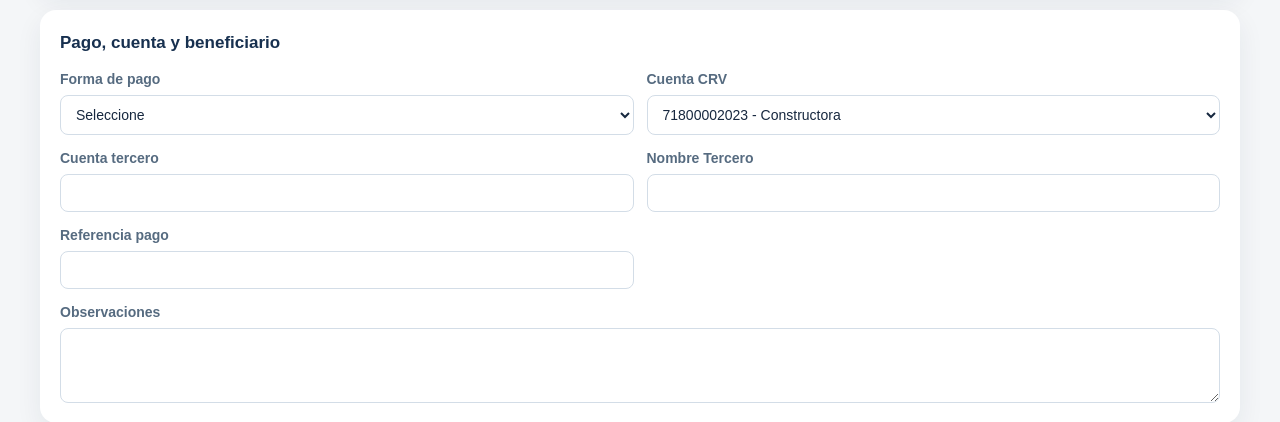
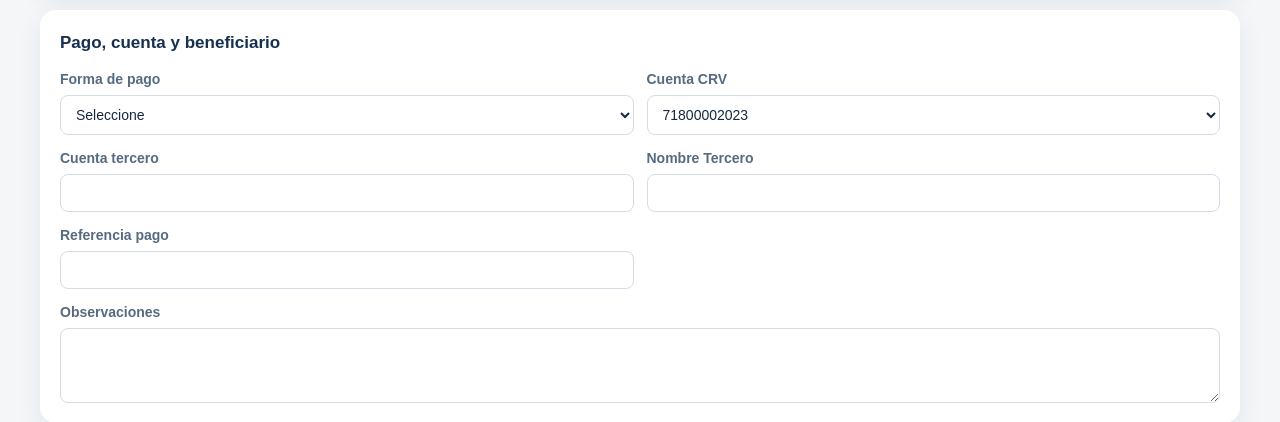
Before and after one commit to comprasconstructoracrv-afk/contabilidad, a Flask app: template app/templates/contabilidad/crv_nuevo_movimiento.html in a window 1280 px wide. Shown: the part 2071-2493 px from the top of the page. Run offline with Flask 3, Linux system fonts and the light colour scheme; the template is opened without the code that fills it, so the values that code supplies are empty.

Commit message:
fix: Select en cuenta de constructora

```diff
--- a/app/templates/contabilidad/crv_nuevo_movimiento.html
+++ b/app/templates/contabilidad/crv_nuevo_movimiento.html
@@ -621,11 +621,11 @@
                                     </select></div>
                                 <div class="field"><label>Cuenta CRV</label><select name="cuenta" id="cuenta" required>
                                         <option value="71800002023" {% if not movimiento or movimiento.cuenta == '71800002023' %}selected{% endif %}>
-                                            71800002023 - Constructora
+                                            71800002023
                                         </option>
                                         <!-- Pars una nueva cuenta en caso de existir, solo agregar la siguiente instuccion:
                                         <option value="99999999999" {% if movimiento and movimiento.cuenta == '99999999999' %}selected{% endif %}>
-                                            99999999999 - Accionista
+                                            99999999999
                                         </option>
                                         -->
                                     </select>
```
